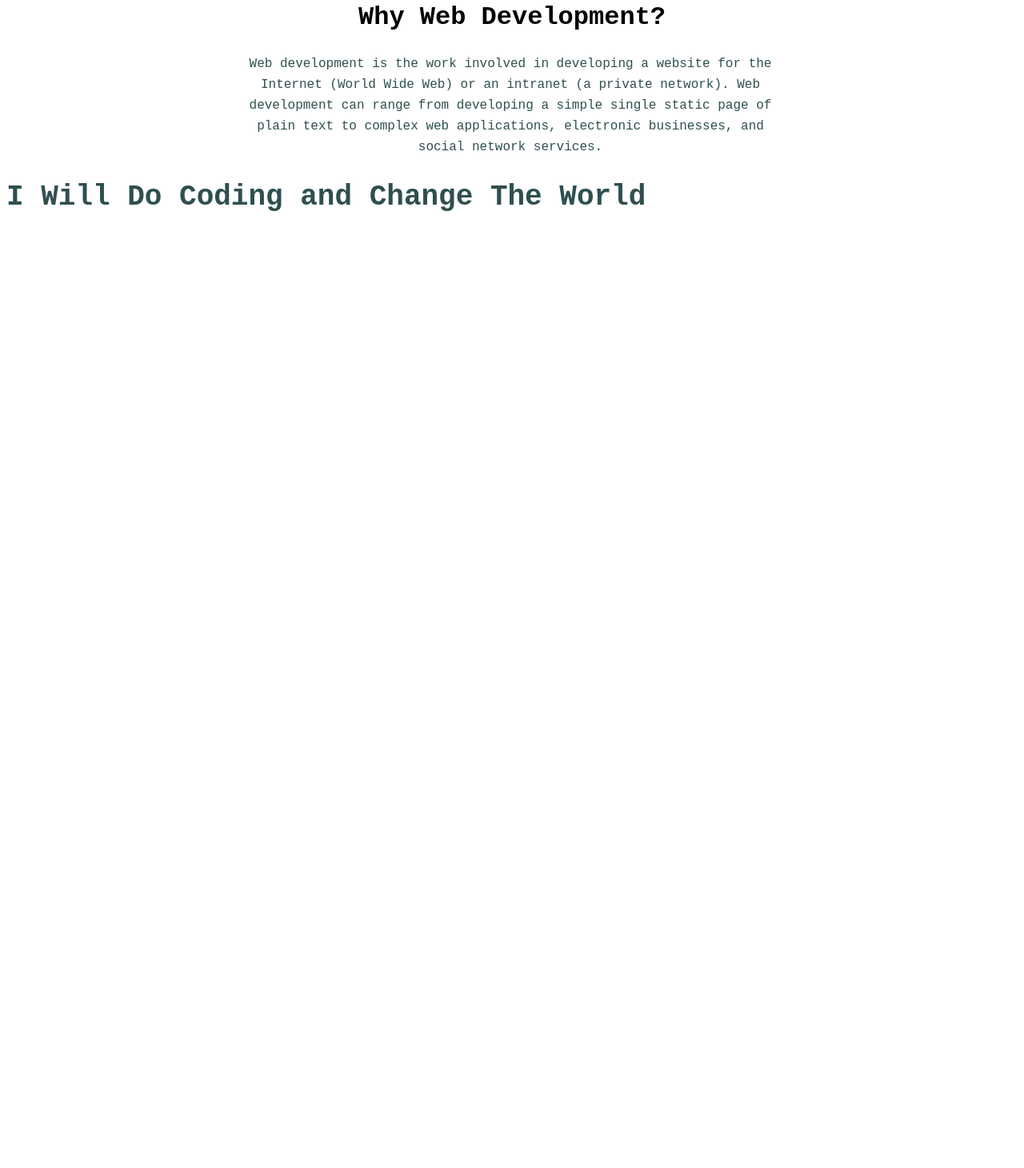
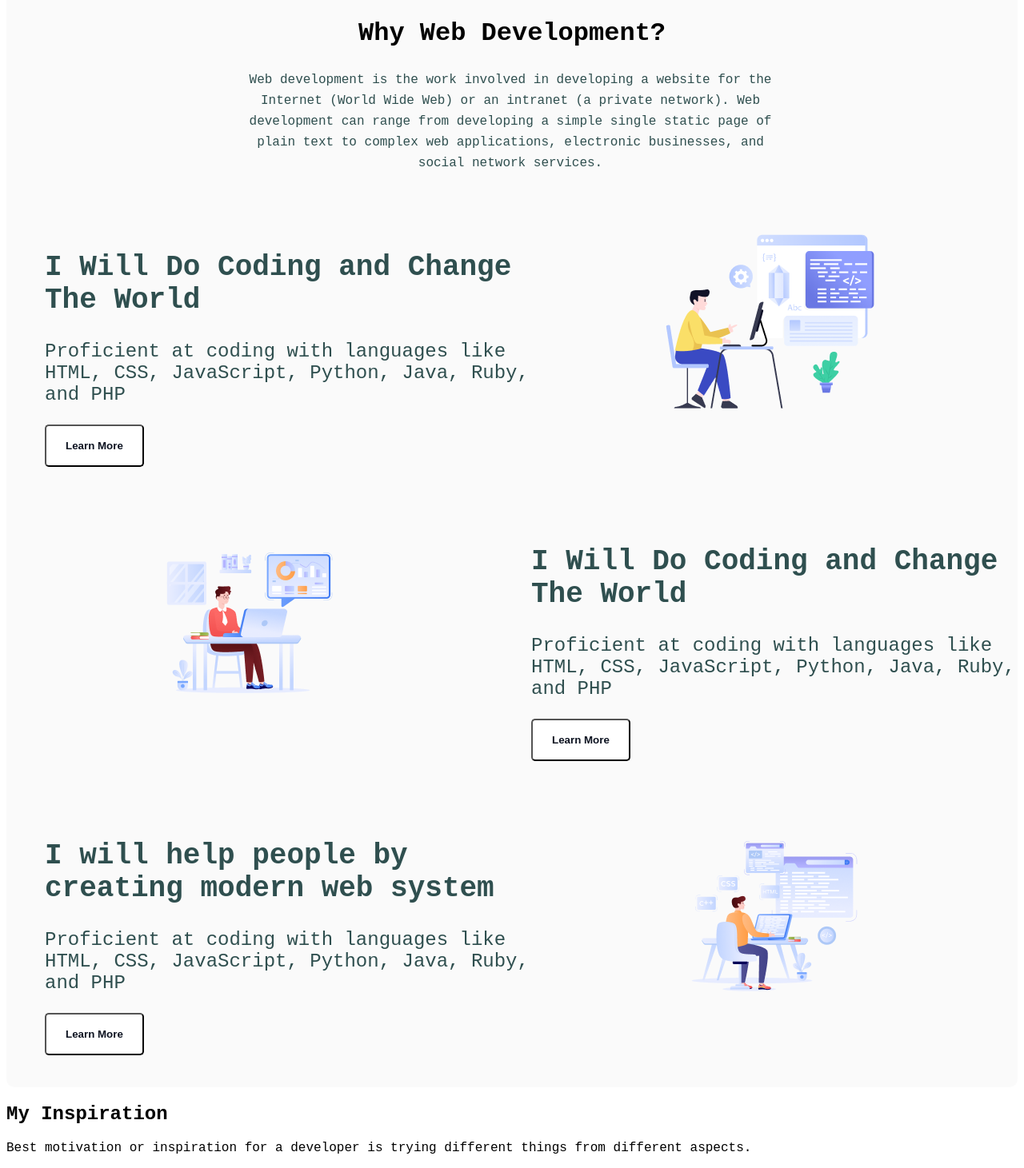
Before and after one commit to BinimoyNath/assignment-1, a plain HTML site: page index.html in a window 1280 px wide. Shown: the part 862-2323 px from the top of the page at 80% size. Before the commit the page ends 1159 px from the top, so only its background shows below. Drawn offline with Linux system fonts and the light colour scheme; a web font is replaced by a local one.

Commit message:
added why section

```diff
--- a/index.html
+++ b/index.html
@@ -27,15 +27,53 @@
 
         <button class="btn azeret-mono-normal">Contact with me</button>
     </div>
+    </header>
 
-    </header>
     <main>
         <section class="main-container">
+            <div>
             <h2 class="main-title">Why Web Development?</h2>
             <p class="main-description">Web development is the work involved in developing a website for the Internet (World Wide Web) or an intranet (a private network). Web development can range from developing a simple single static page of plain text to complex web applications, electronic businesses, and social network services.</p>
+        </div>
+
+            <div class="main-content">
             <div class="main-title-1">
                 <h2>I Will Do Coding and Change The World</h2>
+                <p class="para-title-1">Proficient at coding with languages like HTML, CSS, JavaScript, Python, Java, Ruby, and PHP</p>
+
+                <button class="btn-all">Learn More</button>
             </div>
+                <div class="img-sec-1">
+                <img src="assets/Layer_1.png" alt="">
+                </div>
+            </div>
+            <div class="main-content">
+                <div class="img-sec-1">
+                    <img src="assets/Group 3.png" alt="">
+                    </div>
+                <div class="main-title-1">
+                    <h2>I Will Do Coding and Change The World</h2>
+                    <p class="para-title-1">Proficient at coding with languages like HTML, CSS, JavaScript, Python, Java, Ruby, and PHP</p>
+
+                    <button class="btn-all">Learn More</button>
+                </div>
+
+                </div>
+                <div class="main-content">
+                    <div class="main-title-1">
+                        <h2>I will help people by creating modern web system</h2>
+                        <p class="para-title-1">Proficient at coding with languages like HTML, CSS, JavaScript, Python, Java, Ruby, and PHP</p>
+
+                        <button class="btn-all">Learn More</button>
+                    </div>
+                        <div class="img-sec-1">
+                        <img src="assets/Group 4.png" alt="">
+                        </div>
+                    </div>
+        </section>
+        <section class="lang-sec">
+            <h1 class="tag">My Inspiration</h1>
+            <p>Best motivation or inspiration for a developer is trying different things from different aspects.</p>
         </section>
     </main>
     <footer>
--- a/styles/style.css
+++ b/styles/style.css
@@ -5,6 +5,7 @@
     background-image: url(../assets/Hero-bg.png);
     background-size: cover;
     background-position: center;
+    margin: auto;
 }
 
 .banner-img{
@@ -53,6 +54,9 @@
     border-radius: 5px;
 }
 
+/* learn more buttons */
+
+
 /* nav styles */
 nav{
     display: flex;
@@ -74,7 +78,19 @@ nav ul li{
 
 /* main styles */
 .main-container{
+    background: rgba(13, 19, 33, 0.02);
+    border-radius: 10px;
+    max-width: 1280px;
+    margin: auto;
+    padding: 20px 0;
+}
 
+.main-content{
+    width: 100%;
+    display: flex;
+    align-items: center;
+    margin: 20px 0;
+    justify-content: space-between;
 }
 
 .main-title{
@@ -97,8 +113,32 @@ nav ul li{
 }
 
 .main-title-1{
+    margin-top: 48px;
+    margin-left: 48px;
     color: darkslategray;
     font-size: 24px;
+    /* color: #0D1321;
+    opacity: 70%;
+    font-size: 24px;
+    line-height: 36px;
     font-weight: 700;
+    margin: 59px 508px 206px 48px;
+    width: 100px; */
+    width: 100%;
+}
+.para-title-1{
+    /* font-size: 16px;
+    line-height: 26px;
+    font-weight: 400; */
+}
 
+.img-sec-1{
+    margin: 0 auto;
+    width: 100%;
+    display: flex;
+    align-items: center;
+    justify-content: center;
 }
+button{
+    cursor: pointer;
+}
```
